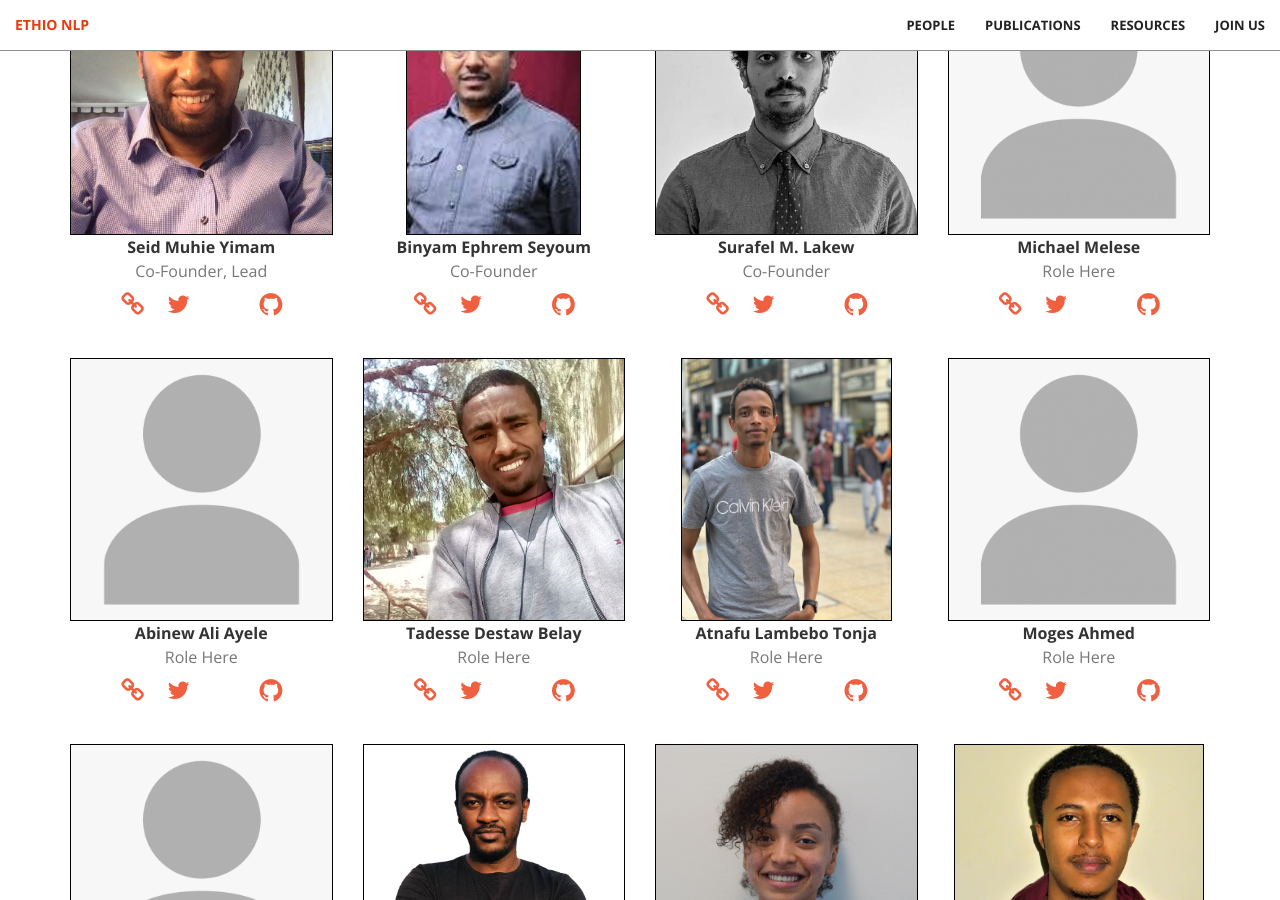
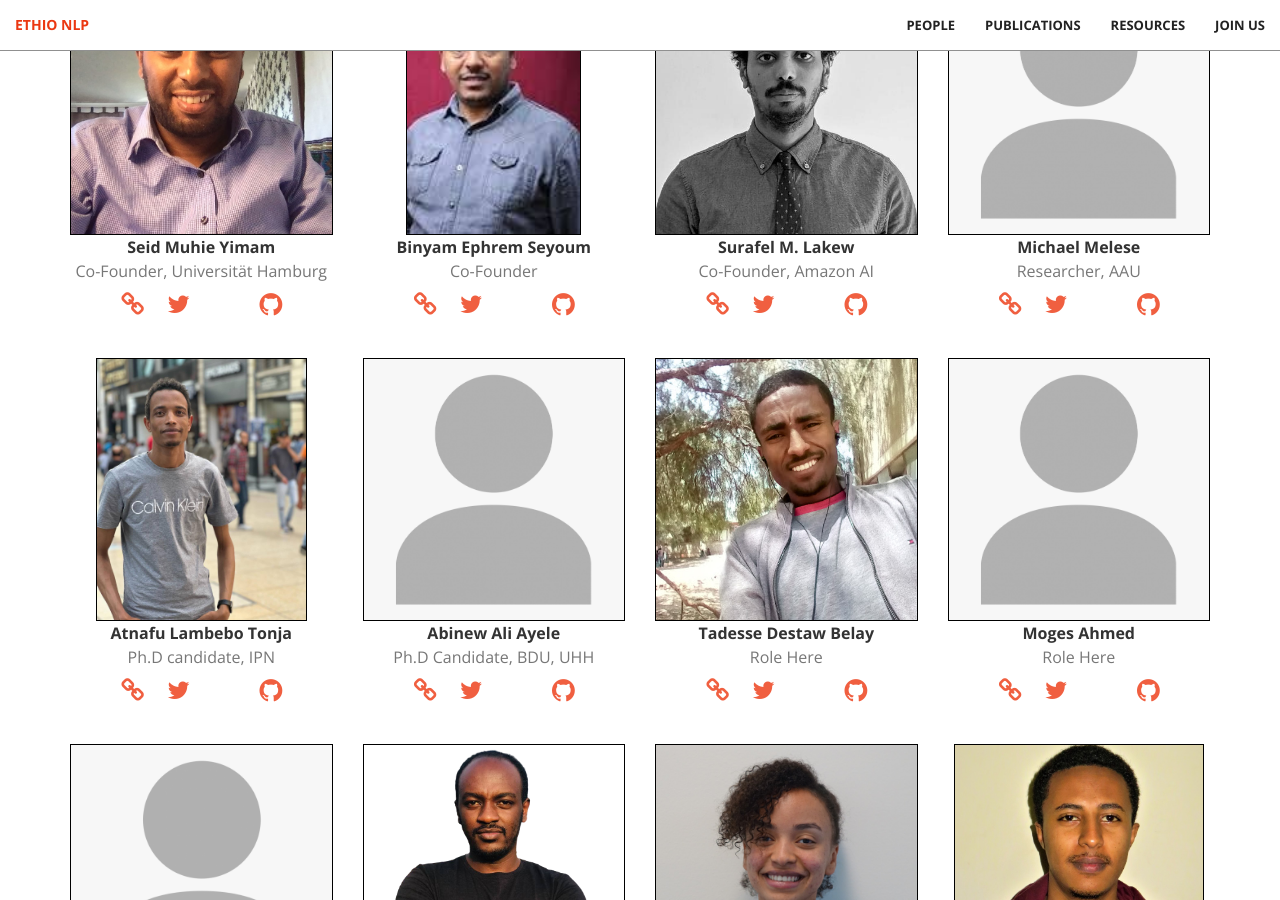
Before and after one commit to EthioNLP/ethionlp.github.io, a Jekyll site: the page built from team.html, in a window 1280 px wide and 900 px high, scrolled down 254 px. Built offline with Jekyll 4.4.1, drawn with Linux system fonts in a browser that asks for light colours; some web fonts are replaced.

Commit message:
adding more profiles

```diff
--- a/_data/team.yml
+++ b/_data/team.yml
@@ -1,7 +1,7 @@
 
 - first_name: Seid Muhie
   last_name: Yimam
-  role: Co-Founder, Lead
+  role: Co-Founder, Universität Hamburg
   img: Seid.jpeg
   is_alumni:
   website: https://seyyaw.github.io/
@@ -21,7 +21,7 @@
 
 - first_name: Surafel M.
   last_name: Lakew
-  role: Co-Founder
+  role: Co-Founder, Amazon AI
   img: surafelml.jpeg
   is_alumni:
   website: https://surafelml.github.io/
@@ -32,7 +32,7 @@
 
 - first_name: Michael
   last_name: Melese
-  role: Role Here
+  role: Researcher, AAU
   img: placeholder.jpg
   is_alumni:
   website: https://seyyaw.github.io/
@@ -40,9 +40,20 @@
   google_scholar: https://scholar.google.de/citations?user=rDKEGNgAAAAJ&hl=en
   github: https://github.com/seyyaw
 
+- first_name: Atnafu Lambebo
+  last_name: Tonja
+  role: Ph.D candidate, IPN
+  img: Lambebo.jpg
+  is_alumni:
+  website: https://atnafuatx.github.io/
+  twitter: https://twitter.com/AtnafuLambebo
+  google_scholar: https://scholar.google.com/citations?user=rubyApkAAAAJ&hl=en
+  github: https://github.com/atnafuatx
+
+
 - first_name: Abinew Ali
   last_name: Ayele
-  role: Role Here
+  role: Ph.D Candidate, BDU, UHH
   img: placeholder.jpg
   is_alumni:
   website: https://seyyaw.github.io/
@@ -54,16 +65,6 @@
   last_name: Belay
   role: Role Here
   img: tadesse.jpg
-  is_alumni:
-  website: https://seyyaw.github.io/
-  twitter: https://twitter.com/seyyaw
-  google_scholar: https://scholar.google.de/citations?user=rDKEGNgAAAAJ&hl=en
-  github: https://github.com/seyyaw
-
-- first_name: Atnafu
-  last_name: Lambebo Tonja
-  role: Role Here
-  img: Lambebo.jpg
   is_alumni:
   website: https://seyyaw.github.io/
   twitter: https://twitter.com/seyyaw
```
Also changed, not shown: _includes/resources.html (+6 -6 lines).
